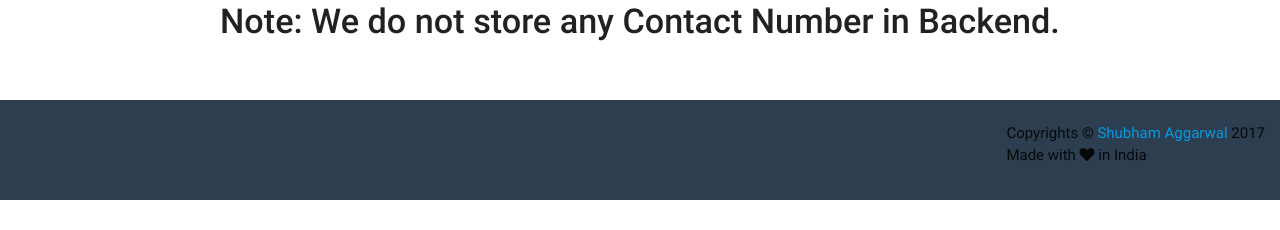
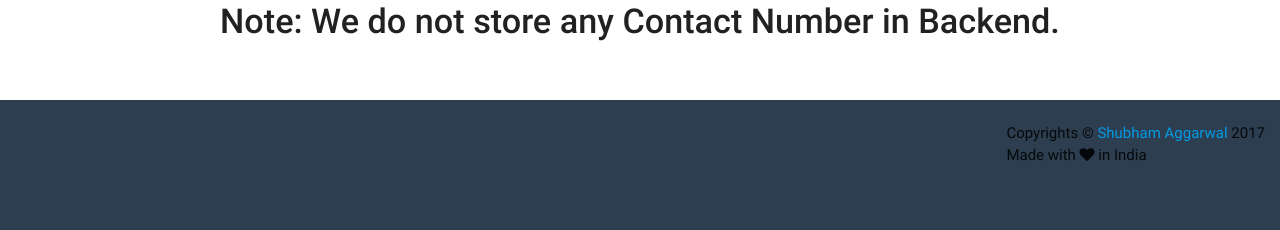
Before and after one commit to vaginessa/ConExtractor, a Django app: page / in a window 1280 px wide. Shown: the part 1000-1230 px from the top of the page. Before the commit the page ends 1200 px from the top, so only its background shows below. Run offline with Django 3.2, Linux system fonts and the light colour scheme; some libraries are stand-ins or nearby versions.

Commit message:
fix footer heigh

```diff
--- a/static/css/whatprocss.css
+++ b/static/css/whatprocss.css
@@ -49,7 +49,7 @@ input[type='button']{
 
 footer {
     width: 100%;
-    height: 100px!important;
+    height: 130px!important;
     bottom: 0;
     padding: 15px;
     background-color: #2C3E50;
```
